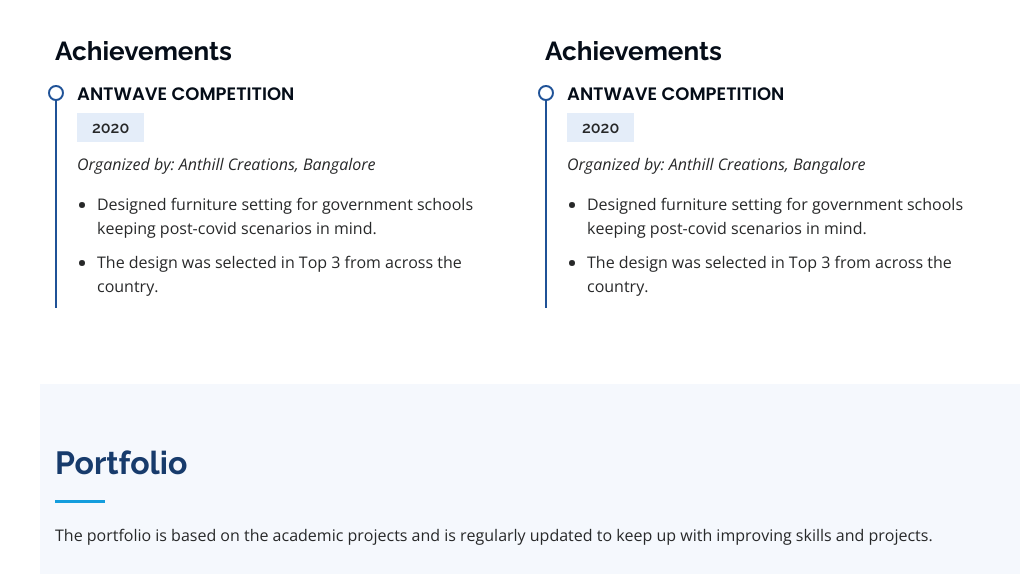
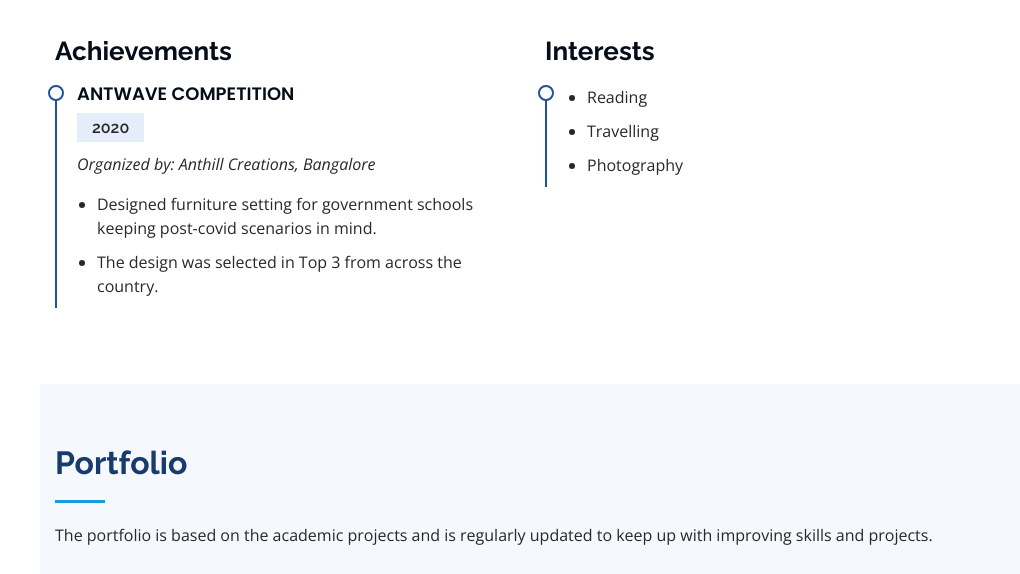
Before and after one commit to VrindaSinghal12/VrindaSinghal12.github.io, a plain HTML site: page index.html in a window 1280 px wide. Shown: the part 2682-3256 px from the top of the page, without its empty margins (260-1280 px from the left). Drawn offline with nearby package versions, Linux system fonts and the light colour scheme.

Commit message:
Update index.html

```diff
--- a/index.html
+++ b/index.html
@@ -264,14 +264,12 @@
 
        </div>
            <div class="col-lg-6" data-aos="fade-up" data-aos-delay="100">
-              <h3 class="resume-title">Achievements</h3>
+              <h3 class="resume-title">Interests</h3>
             <div class="resume-item">
-              <h4>Antwave Competition</h4>
-              <h5>2020</h5>
-              <p><em>Organized by: Anthill Creations, Bangalore </em></p>
               <ul>
-                <li>Designed furniture setting for government schools keeping post-covid scenarios in mind. </li>
-                <li>The design was selected in Top 3 from across the country. </li>
+                <li>Reading </li>
+                <li>Travelling </li>
+                <li>Photography </li>
               </ul>
             </div>
 
```
